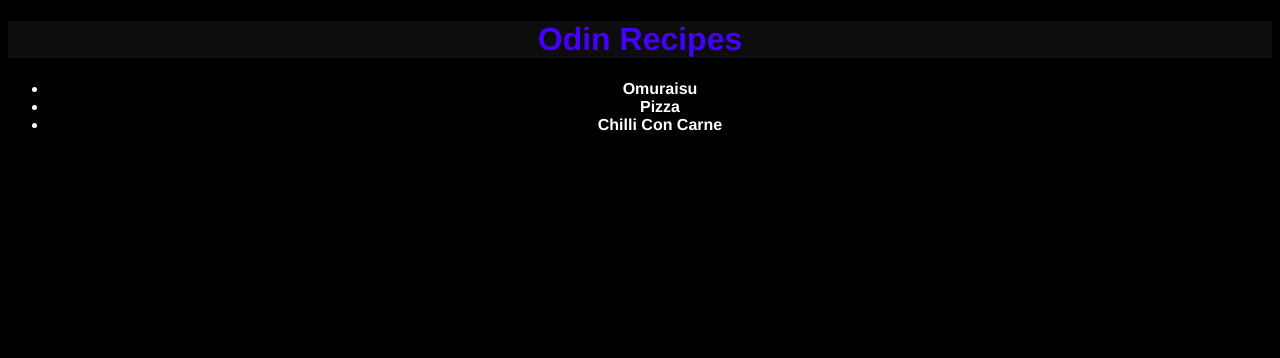
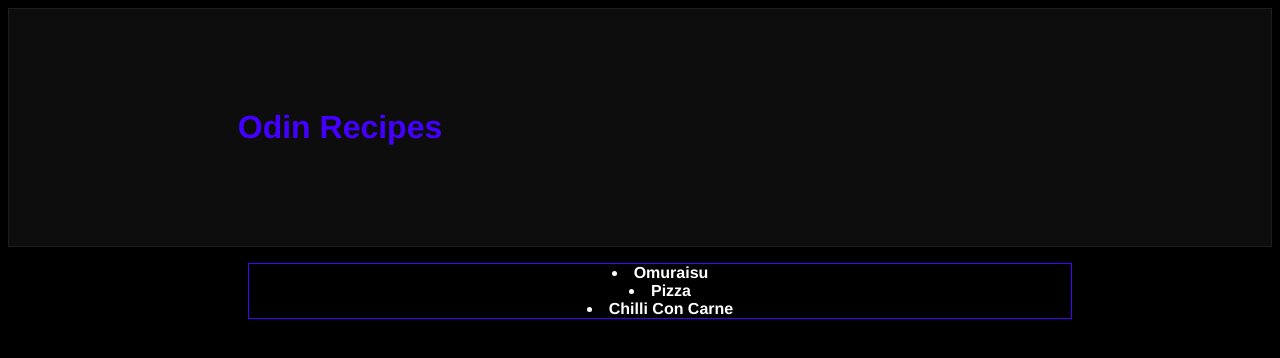
Before and after one commit to sumafujiko/odin-recipes, a plain HTML site: page index.html in a window 1280 px wide. Drawn offline with Linux system fonts and the light colour scheme.

Commit message:
Tested with boxe and hover styles on index.html

```diff
--- a/style.css
+++ b/style.css
@@ -29,7 +29,11 @@ button {
 }
 
 .start {
-    text-align: center;
+    padding-top: 100px;
+    padding-bottom: 100px;
+    padding-right: 600px;
+    border: 1px solid rgb(31, 29, 29);
+    margin: 8px auto;
     background-color: rgb(14, 13, 13);
     color: rgb(68, 0, 255);
     font-weight: 700;
@@ -44,8 +48,17 @@ button {
     width: 500px;
 }
 
+.food :hover {
+    color: red;
+}
+
 .food {
+    list-style-position: inside;
+    text-align: left;
     font-weight: bolder;
+    border: 1px solid rgb(68, 0, 255);
+    margin-right: 200px;
+    margin-left: 200px;
 }
 
 html {
```
